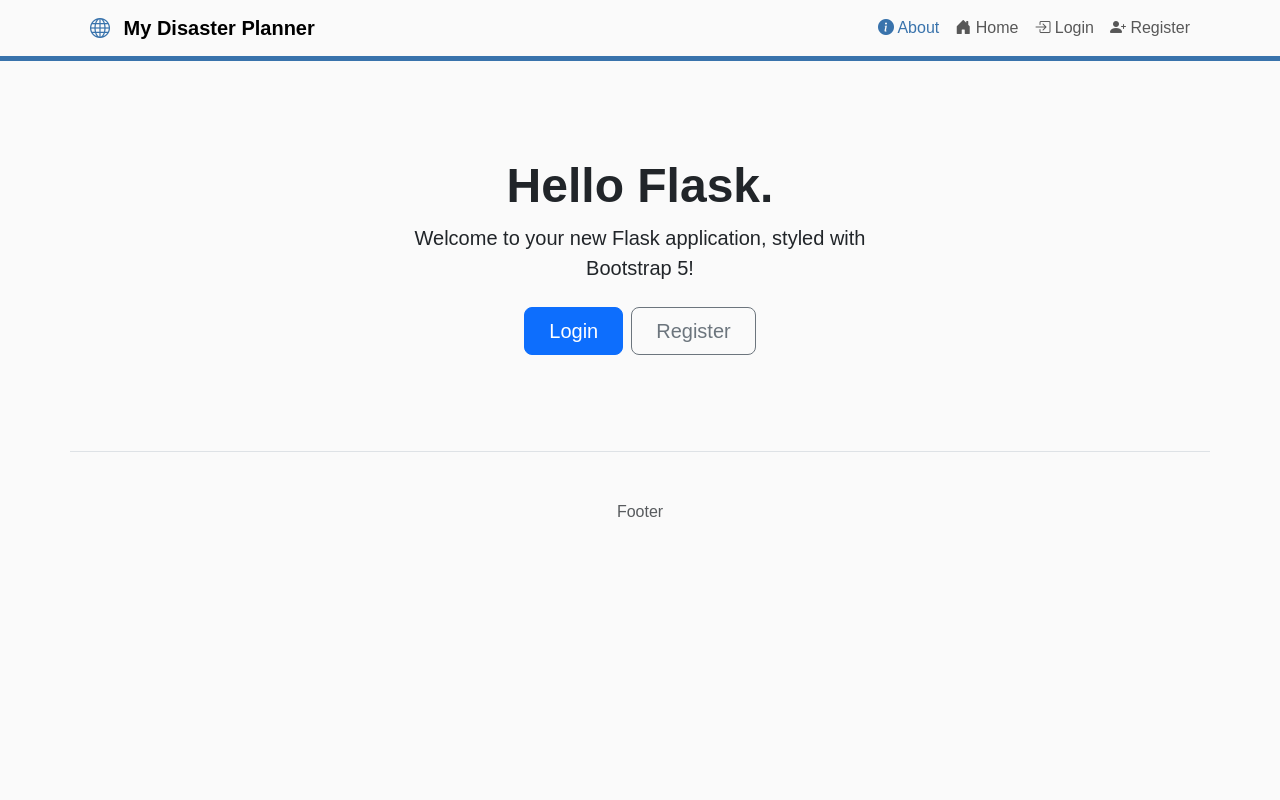
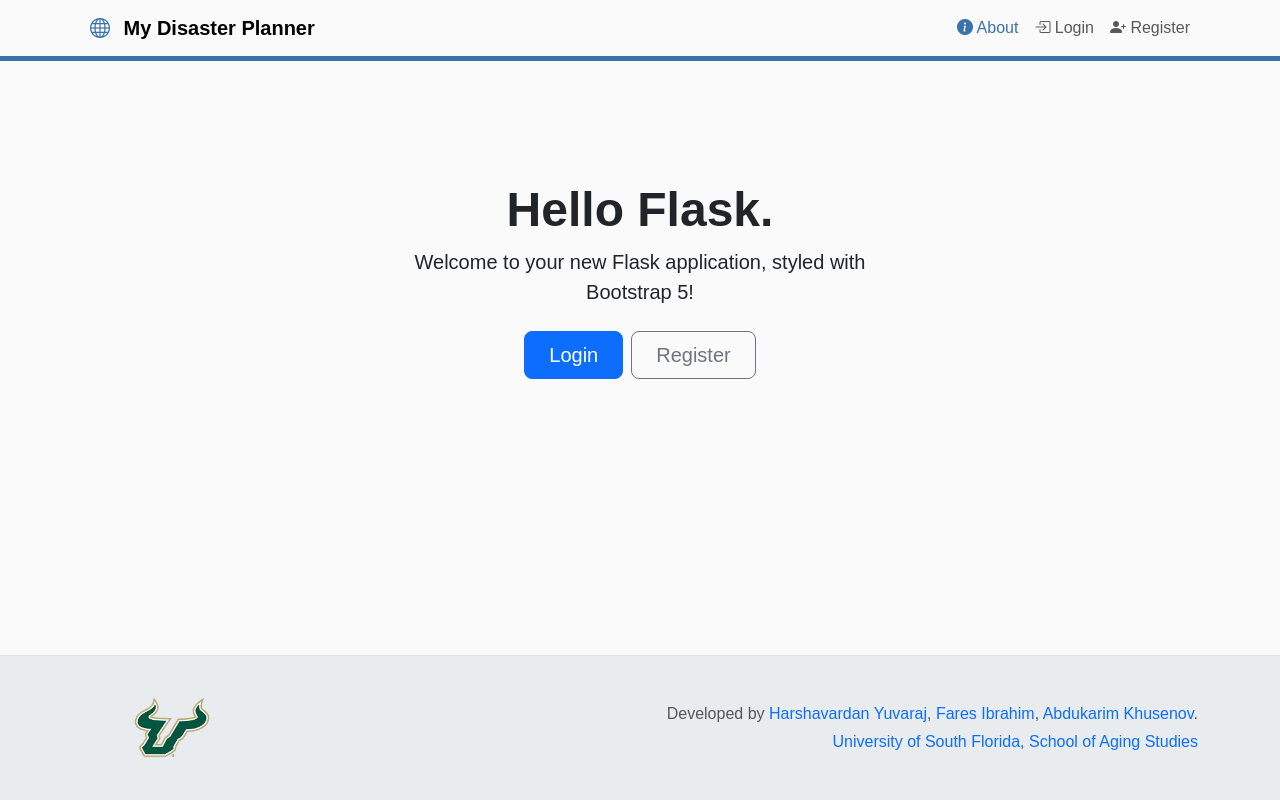
Before and after one commit to harsha-yuvaraj/My-Disaster-Planner, a Flask app: page / in a window 1280 px wide. Run offline with Flask 3, Linux system fonts and the light colour scheme.

Commit message:
Footer Info section added with links

```diff
--- a/app/__init__.py
+++ b/app/__init__.py
@@ -30,7 +30,7 @@
     from app.home import home_bp
     app.register_blueprint(home_bp, url_prefix='/home') # All home routes will be under /home
 
-    # A simple route to home page
+    # A simple route to about page
     @app.route('/')
     def index():
         return render_template('about.html', title='About Page')
--- a/app/static/style.css
+++ b/app/static/style.css
@@ -44,3 +44,7 @@
 a:hover {
     color: var(--dark-secondary-color);
 }
+
+footer a {
+    text-decoration: none;
+}
--- a/app/templates/base.html
+++ b/app/templates/base.html
@@ -14,8 +14,8 @@
     <title>My Flask Project</title>
     {% endif %}
 </head>
-<body>
-    <nav class="navbar navbar-expand-lg navbar-light bg-light mb-4">
+<body class="d-flex flex-column min-vh-100">
+    <nav class="navbar sticky-top navbar-expand-lg navbar-light bg-light mb-4">
         <div class="container">
             <a class="navbar-brand" href="{{ url_for('home.main') }}">
                 <i class="bi bi-globe p-2 logo-color"></i>
@@ -31,11 +31,6 @@
                             <i class="bi bi-info-circle-fill"></i> About
                         </a>
                     </li>
-                    <li class="nav-item">
-                        <a class="nav-link {{ 'active' if request.endpoint == 'home.main' else '' }}" href="{{ url_for('home.main') }}">
-                            <i class="bi bi-house-door-fill"></i> Home
-                        </a>
-                    </li>
                     {% if current_user.is_anonymous %}
                     <li class="nav-item">
                         <a class="nav-link {{ 'active' if request.endpoint == 'auth.login' else '' }}" href="{{ url_for('auth.login') }}">
@@ -49,11 +44,14 @@
                     </li>
                     {% else %}
                     <li class="nav-item">
-                        <a class="nav-link" href="#">Hi, {{ current_user.username }}!</a>
+                        <a class="nav-link {{ 'active' if request.endpoint == 'home.main' else '' }}" href="{{ url_for('home.main') }}">
+                            <i class="bi bi-house-door-fill"></i> Home
+                        </a>
                     </li>
+
                     <li class="nav-item">
-                        <a class="nav-link" href="{{ url_for('auth.logout') }}">
-                            <i class="bi bi-box-arrow-right"></i> Logout
+                        <a class="nav-link text-danger" href="{{ url_for('auth.logout') }}">
+                            <i class="bi bi-box-arrow-left"></i> Logout
                         </a>
                     </li>
                     {% endif %}
@@ -62,7 +60,7 @@
         </div>
     </nav>
 
-    <main class="container">
+    <main class="container flex-grow-1">
         {% with messages = get_flashed_messages(with_categories=true) %}
             {% if messages %}
                 {% for category, message in messages %}
@@ -77,8 +75,28 @@
         {% block content %}{% endblock %}
     </main>
 
-    <footer class="container mt-5 pt-4 my-md-5 pt-md-5 border-top">
-        <p class="text-center text-muted">Footer</p>
+    <footer class="mt-5 border-top bg-body-secondary text-body-secondary">
+        <div class="container py-4">
+            <div class="d-flex flex-column flex-md-row justify-content-md-between align-items-center">
+
+                <div class="mb-2 mb-md-0">
+                    <img src="{{ url_for('static', filename='usf-logo.png') }}" alt="University of South Florida Logo" class="img-fluid" style="max-width: 180px; height: auto;">
+                </div>
+
+                <div class="text-center text-md-end">
+                    <p class="mb-1">
+                        Developed by
+                        <a href="https://www.linkedin.com/in/harsha-yuvaraj/" target="_blank" >Harshavardan Yuvaraj</a>,
+                        <a href="https://www.linkedin.com/in/fares-ibrahim-6753471b9/" target="_blank" >Fares Ibrahim</a>,
+                        <a href="#" target="_blank" >Abdukarim Khusenov</a>.
+                    </p>
+                    <p class="mb-0">
+                        <a href="https://www.usf.edu/cbcs/aging-studies/" target="_blank" >University of South Florida, School of Aging Studies</a>
+                    </p>
+                </div>
+
+            </div>
+        </div>
     </footer>
 
     <script src="https://cdn.jsdelivr.net/npm/bootstrap@5.3.3/dist/js/bootstrap.bundle.min.js" integrity="sha384-YvpcrYf0tY3lHB60NNkmXc5s9fDVZLESaAA55NDzOxhy9GkcIdslK1eN7N6jIeHz" crossorigin="anonymous"></script>
```
Also changed, not shown: app/auth/routes.py (+92 -46 lines), app/static/usf-logo.png (added).
